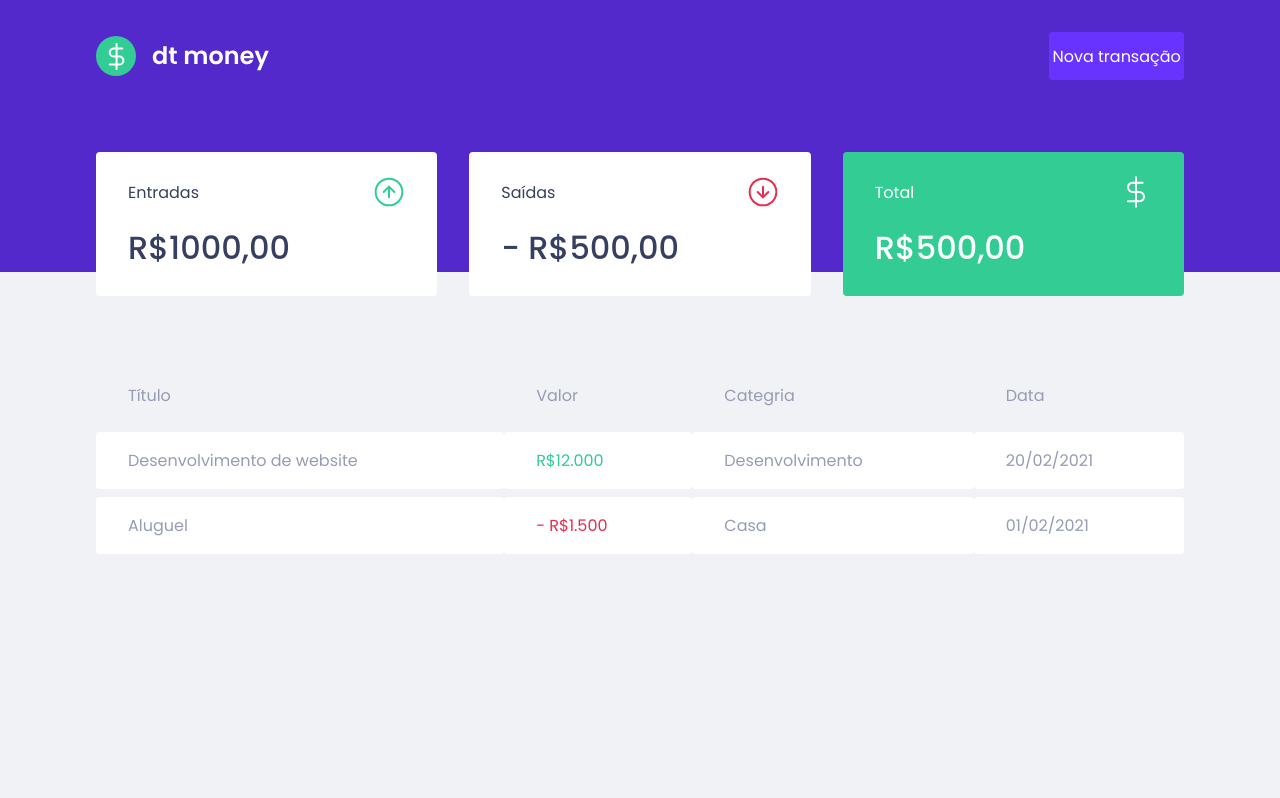
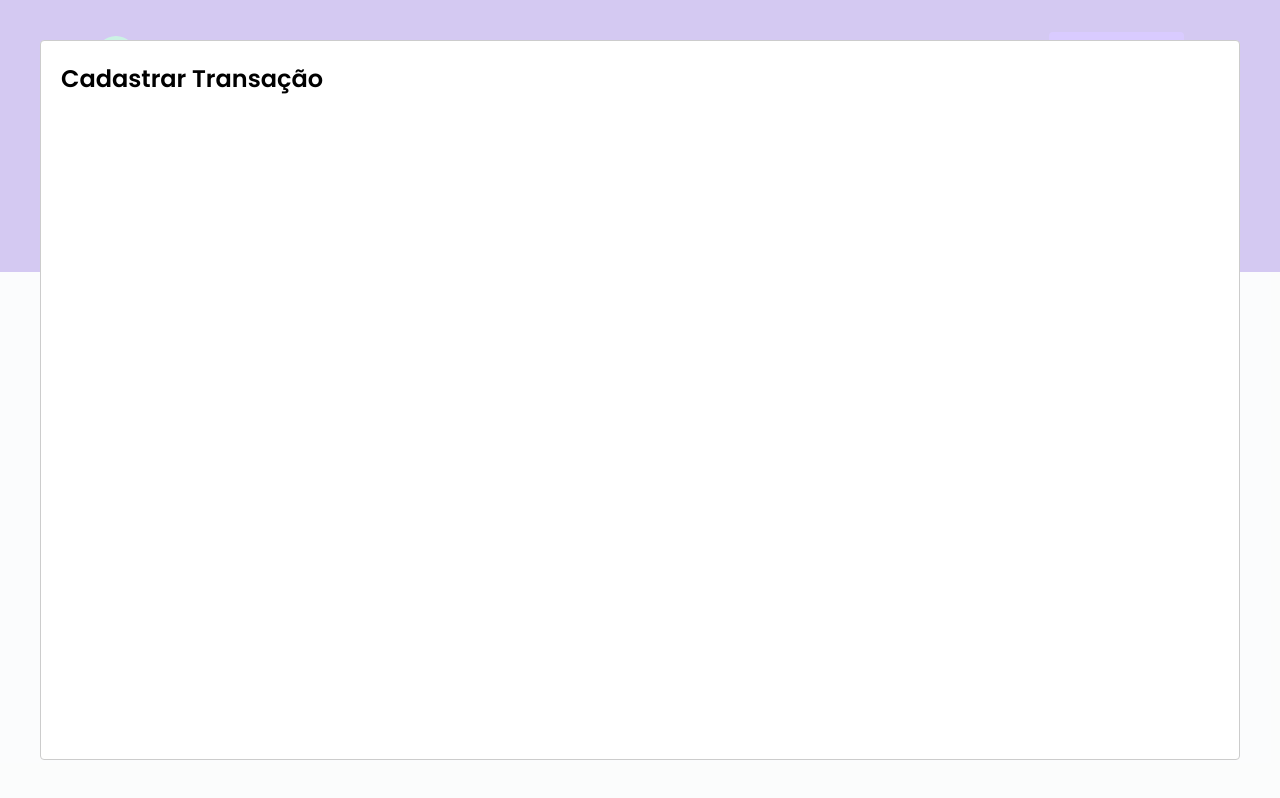
Before and after one commit to David-TM12/djmoney, a React (Create React App) app: page / in a window 1280 px wide. Both pictures are taken after a click on the button "Nova transação". Built offline with nearby package versions, Linux system fonts and the light colour scheme; no server answers; what miragejs would draw is missing.

Commit message:
Configurando modal de criação

```diff
--- a/package.json
+++ b/package.json
@@ -7,6 +7,7 @@
     "miragejs": "^0.1.45",
     "react": "^18.2.0",
     "react-dom": "^18.2.0",
+    "react-modal": "^3.15.1",
     "react-scripts": "5.0.1",
     "styled-components": "^5.3.5",
     "web-vitals": "^2.1.0"
@@ -19,6 +20,7 @@
     "@types/node": "^16.7.13",
     "@types/react": "^18.0.0",
     "@types/react-dom": "^18.0.0",
+    "@types/react-modal": "^3.13.1",
     "@types/styled-components": "^5.1.26",
     "typescript": "^4.4.2"
   },
--- a/src/App.tsx
+++ b/src/App.tsx
@@ -1,12 +1,38 @@
+import { useState } from "react";
+import Modal from "react-modal";
 import { Dashboard } from "./components/Dashboard";
 import { Header } from "./components/Header";
 import { GlobalStyle } from "./styles/global";
 
+Modal.setAppElement('#root');
+
 export function App() {
+
+  const [isNewTransactionModalOpen, setIsNewTransactionModalOpen] = useState(false);
+
+  function handleOpenNewTransactionModal(){
+    setIsNewTransactionModalOpen(true);
+  }
+
+
+  function handleCloseNewTransactionModal(){
+    setIsNewTransactionModalOpen(false);
+  }
+
   return (
     <>
-     <Header />
-     <Dashboard />
+      <Header
+        onOpenNewTransactionModal={handleOpenNewTransactionModal}
+      />
+
+      <Dashboard />
+
+      <Modal
+        isOpen={isNewTransactionModalOpen}
+        onRequestClose={handleCloseNewTransactionModal}
+      >
+        <h2>Cadastrar Transação</h2>
+      </Modal>
       <GlobalStyle />
     </>
   );
--- a/src/components/Header/index.tsx
+++ b/src/components/Header/index.tsx
@@ -1,14 +1,21 @@
 import logoImg from '../../assets/logo.svg';
 import { Container, Content } from './styles';
 
-export function Header(){
+interface HeaderProps{
+  onOpenNewTransactionModal: () => void;
+}
+
+export function Header({ onOpenNewTransactionModal }: HeaderProps){
+
   return (
     <Container>
       <Content>
         <img src={logoImg} alt="dj money" />
-        <button type="button">
+        <button type="button" onClick={onOpenNewTransactionModal}>
           Nova transação
         </button>
+
+
       </Content>
     </Container>
   );
```
Also changed, not shown: 1 other file (tests, documents, lock files or other folders).
